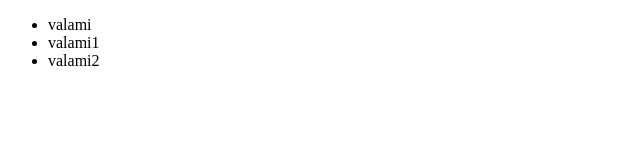
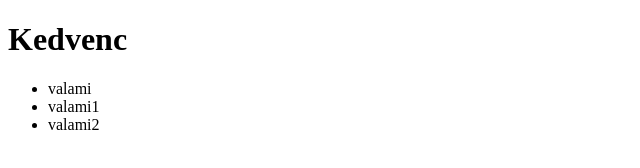
Before and after one commit to KEKszikszi/feladat6, a plain HTML site: page index.html in a window 1280 px wide. Shown: the whole page, without its empty margins (0-640 px from the left). Drawn offline with Linux system fonts and the light colour scheme.

Commit message:
második módosítás

```diff
--- a/index.html
+++ b/index.html
@@ -6,6 +6,7 @@
     <title>Document</title>
 </head>
 <body>
+    <h1>Kedvenc</h1>
     <ul>
         <li>valami</li>
         <li>valami1</li>
```
